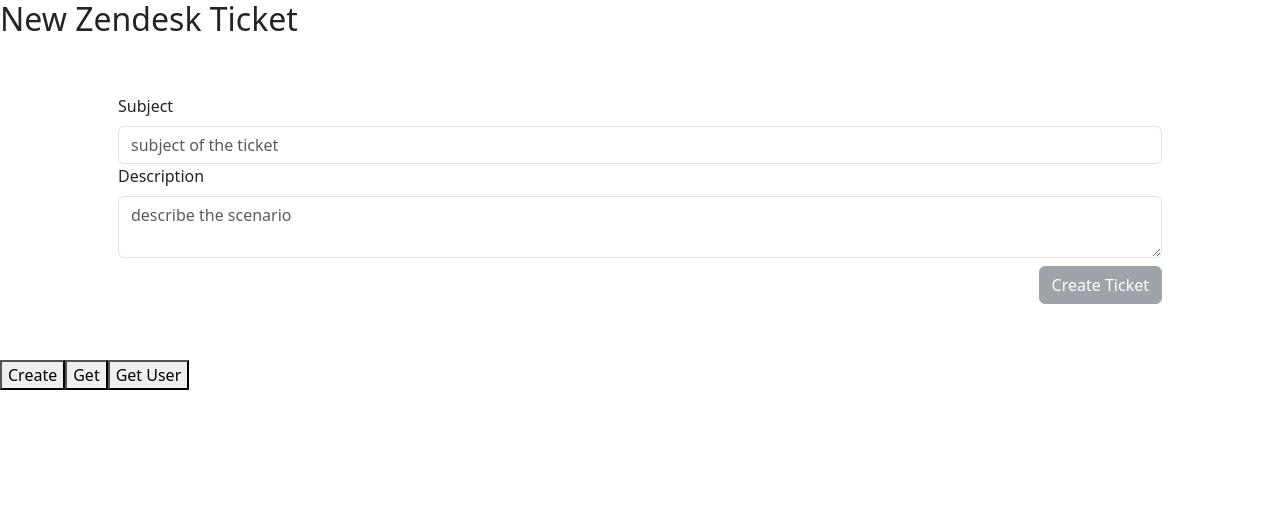
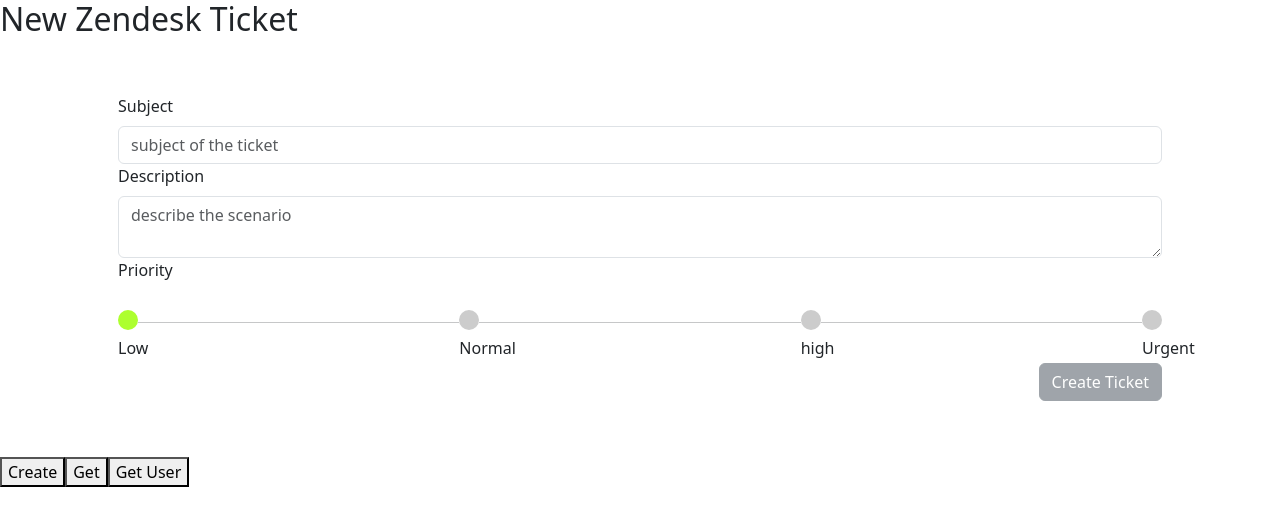
Before and after one commit to YashNarK/zendesk_portal, an Angular app: page /create-ticket in a window 1280 px wide. Shown: the top 526 px of the page. Built offline with nearby package versions, Linux system fonts and the light colour scheme; no server answers.

Commit message:
priority slider component complete

```diff
--- a/src/app/app.module.ts
+++ b/src/app/app.module.ts
@@ -4,11 +4,13 @@
 import { AppRoutingModule } from './app-routing.module';
 import { AppComponent } from './app.component';
 import { CreateTicketComponent } from './ticketManagementComponents/create-ticket/create-ticket.component';
+import { PrioritySliderComponent } from './ticketManagementComponents/priority-slider/priority-slider.component';
 
 @NgModule({
   declarations: [
     AppComponent,
-    CreateTicketComponent
+    CreateTicketComponent,
+    PrioritySliderComponent
   ],
   imports: [
     BrowserModule,
--- a/src/app/ticketManagementComponents/create-ticket/create-ticket.component.html
+++ b/src/app/ticketManagementComponents/create-ticket/create-ticket.component.html
@@ -35,6 +35,13 @@
                     </textarea>
                 </div>
             </div>
+            <div class="row">
+                <div class="col">
+                    <label  class="form-label">Priority</label>
+                    <app-priority-slider></app-priority-slider>
+
+                </div>
+            </div>
 
             <div class="d-flex justify-content-end my-2">
             <button [disabled]="!createTicketForm.form.valid" type="submit" class="btn btn-md btn-secondary" (click)="createTicket()">Create Ticket</button>
--- a/src/app/ticketManagementComponents/create-ticket/create-ticket.component.ts
+++ b/src/app/ticketManagementComponents/create-ticket/create-ticket.component.ts
@@ -18,6 +18,7 @@
   type='';
   tags='';
   requester_id='';
+
 
   hvacPartnerIDfieldID='13706916578066';
   hvacPartnerID='';
@@ -76,4 +77,5 @@
       .then((response)=>{console.log(response)})
       .catch((error)=>{console.error(error)});
     }
+
 }
--- /dev/null
+++ b/src/app/ticketManagementComponents/priority-slider/priority-slider.component.css
@@ -0,0 +1,42 @@
+
+input[type="radio"]{
+    display: none;
+}
+label {
+    display: inline-block;
+    width: 20px; /* Adjust the width as needed */
+    height: 20px; /* Adjust the height as needed */
+    background-color: #ccc; /* Customize the background color */
+    border-radius: 50%;
+    cursor: pointer;
+    transition: background-color 0.2s ease;
+  }
+
+  #low:checked +  label {
+    background-color: greenyellow; /* Customize the selected color */
+  }
+  #normal:checked + label {
+    background-color: blue; /* Customize the selected color */
+  }
+  #high:checked + label {
+    background-color: orangered; /* Customize the selected color */
+  }
+  #urgent:checked + label {
+    background-color: crimson; /* Customize the selected color */
+  }
+
+  .divider{
+    flex: 1;
+    height: 1px;
+    background-color: black;
+  }
+  .radio-button
+  {
+    width: 20px;
+    margin: auto;
+    overflow:visible;
+
+  }
+  .radio-label{
+    position:absolute;
+  }
--- /dev/null
+++ b/src/app/ticketManagementComponents/priority-slider/priority-slider.component.html
@@ -0,0 +1,33 @@
+<div class="slider-container w-100 my-3">
+
+    <div class="slider d-flex justify-content-center">
+        <div class="radio-button">
+            <input type="radio" name="slider" id="low" [checked]="priority==='low'" (click)="setPriority('low')">
+            <label for="low"></label>
+            <div class="radio-label">Low</div>
+        </div>
+        <hr class="divider">
+
+
+        <div class="radio-button">
+            <input type="radio" name="slider" id="normal" [checked]="priority==='normal'" (click)="setPriority('normal')">
+            <label for="normal"></label>
+            <div class="radio-label">Normal</div>
+        </div>
+        <hr class="divider">
+
+        <div class="radio-button">
+            <input type="radio" name="slider" id="high" [checked]="priority==='high'" (click)="setPriority('high')">
+            <label for="high"></label>
+            <div class="radio-label">high</div>
+        </div>
+        <hr class="divider">
+
+        <div class="radio-button">
+            <input type="radio" name="slider" id="urgent" [checked]="priority==='urgent'" (click)="setPriority('urgent')">
+            <label for="urgent"></label>
+            <div class="radio-label">Urgent</div>
+        </div>
+
+    </div>
+</div>
--- /dev/null
+++ b/src/app/ticketManagementComponents/priority-slider/priority-slider.component.ts
@@ -0,0 +1,23 @@
+import { Component, Output, EventEmitter } from '@angular/core';
+
+@Component({
+  selector: 'app-priority-slider',
+  templateUrl: './priority-slider.component.html',
+  styleUrls: ['./priority-slider.component.css']
+})
+export class PrioritySliderComponent {
+priority = 'low'
+
+@Output() priorityEvent = new EventEmitter<string>();
+ngOnInit() {
+  // Emit the initial value when the component initializes
+  this.priorityEvent.emit(this.priority);
+  console.log(this.priority)
+}
+
+setPriority(value:string){
+  this.priority=value;
+  this.priorityEvent.emit(this.priority);
+  console.log(this.priority)
+}
+}
```
Also changed, not shown: src/app/auth-service.service.ts (added, +9 -0 lines), 2 other files (tests, documents, lock files or other folders).
